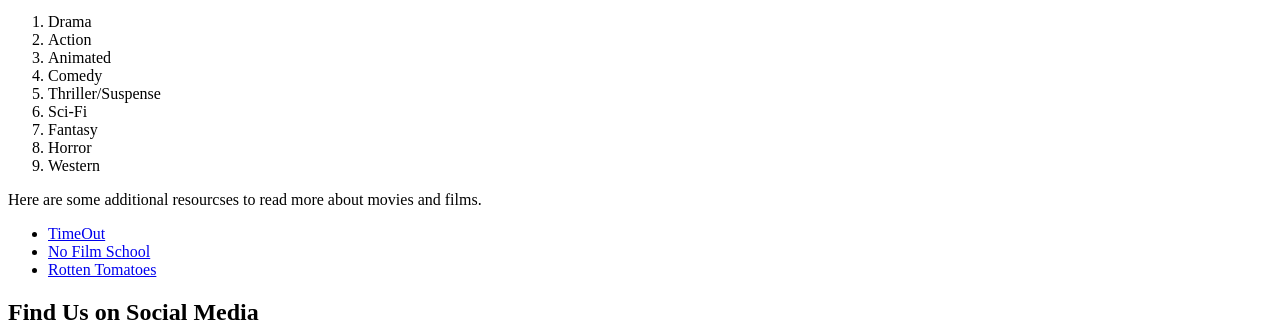
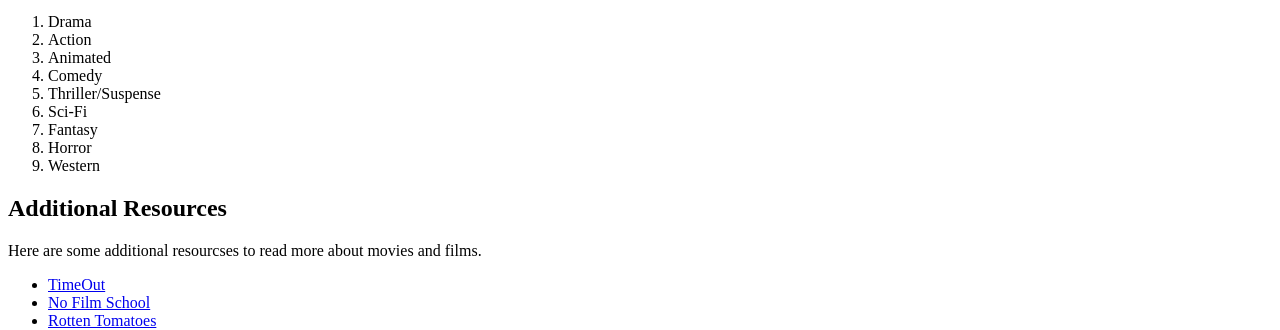
Before and after one commit to dwelchnait/WEBD1001-sep-2025-A04, a plain HTML site: page Assignment 1/guide-to-movie-genres-completed/index.html in a window 1280 px wide. Shown: the part 2831-3161 px from the top of the page. Drawn offline with Linux system fonts and the light colour scheme.

Commit message:
Update index.html

```diff
--- a/Assignment 1/guide-to-movie-genres-completed/index.html
+++ b/Assignment 1/guide-to-movie-genres-completed/index.html
@@ -70,6 +70,7 @@
         </section>
 
         <aside>
+            <h2>Additional Resources</h2>
             Here are some additional resourcses to read more about movies and films.
             <ul>
                 <li><a href="https://www.timeout.com/movies">TimeOut</a></li>
```
